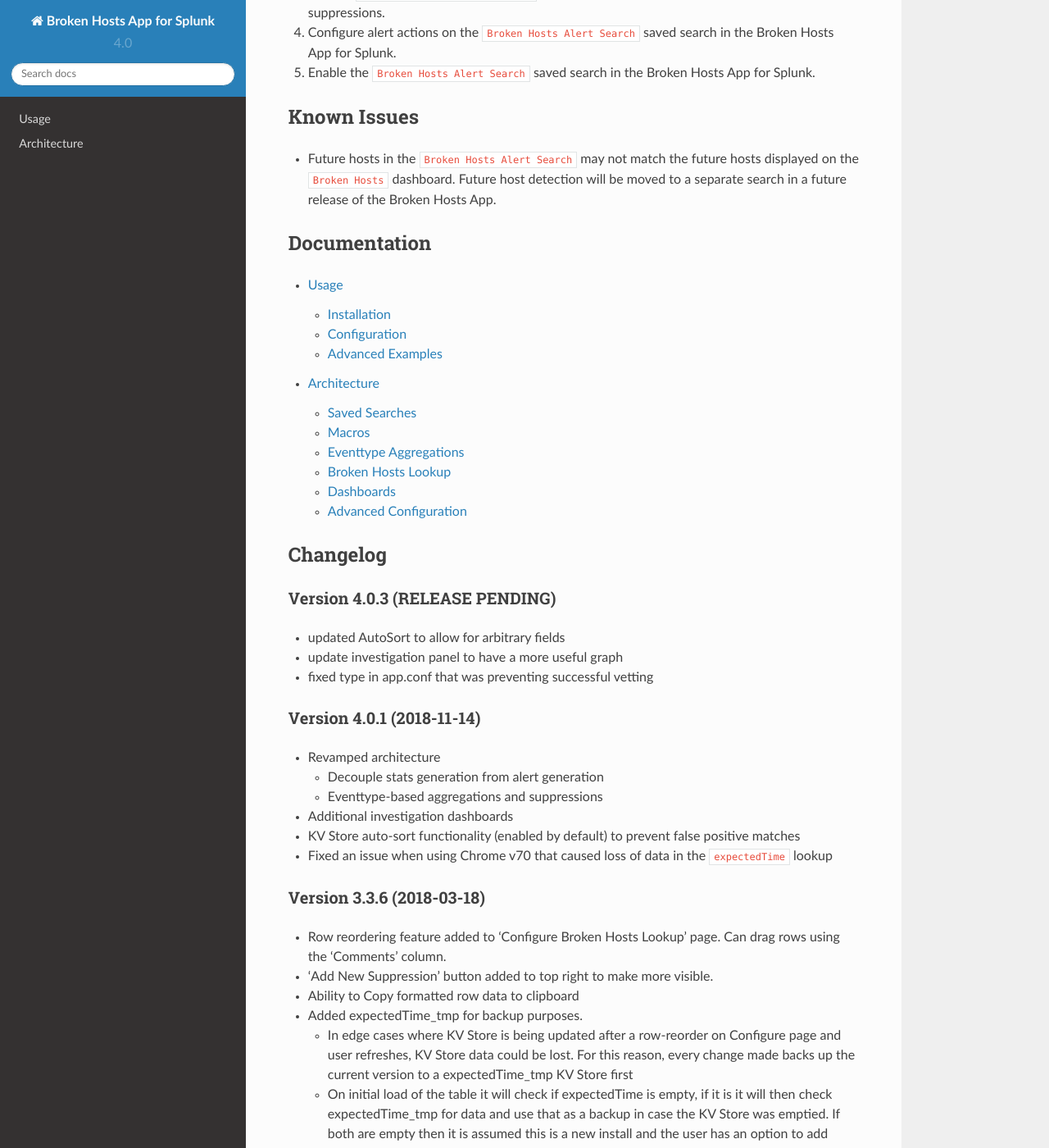
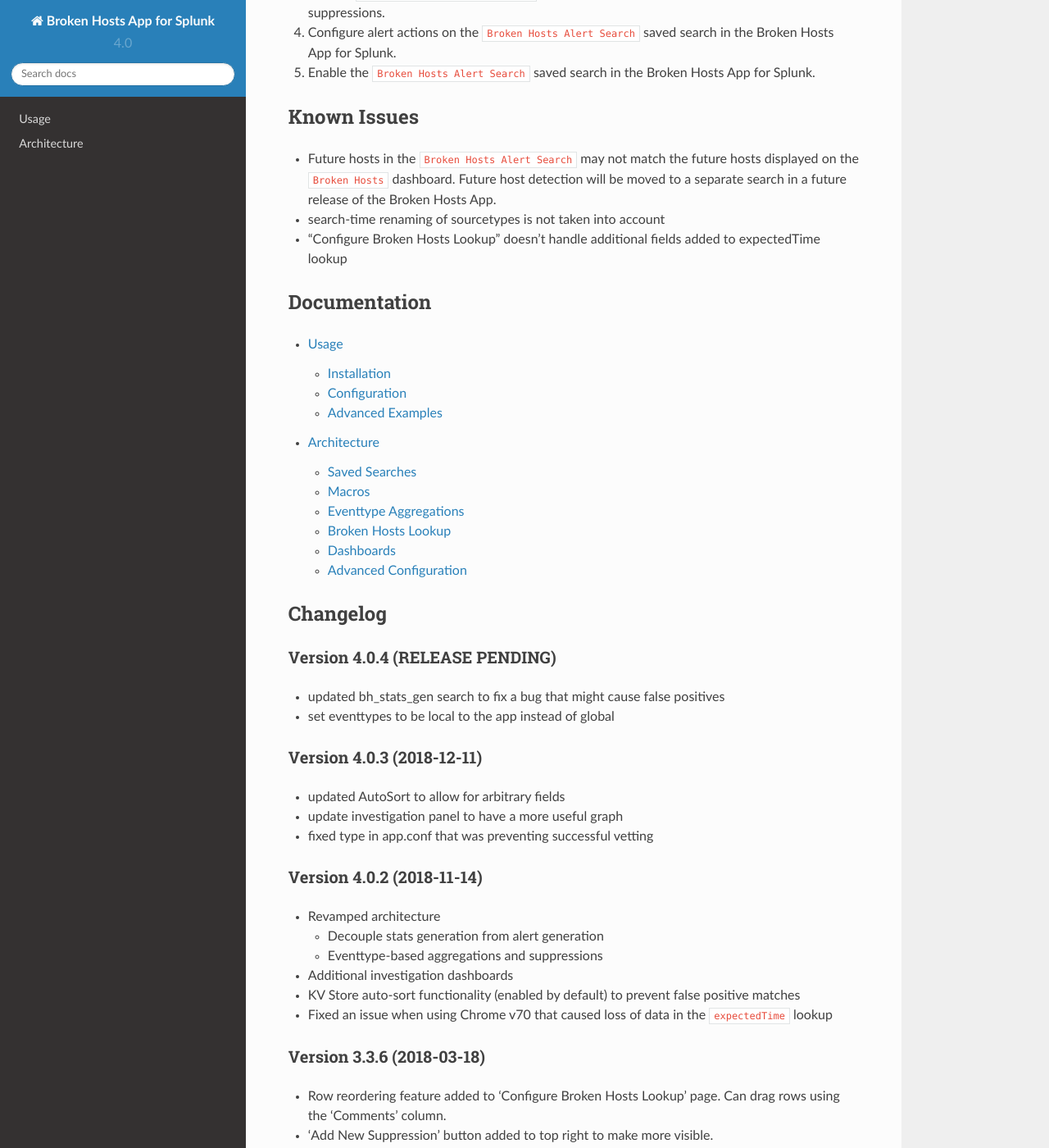
Before and after one commit to HurricaneLabs/brokenhosts, a Sphinx documentation site: the page built from docs/index.rst, in a window 1280 px wide and 1400 px high, scrolled down 918 px. Shown: the whole window at 82% size. Built offline with Sphinx 7.4.7 and the Read the Docs theme 2.0.0, drawn with Linux system fonts in a browser that asks for light colours.

Commit message:
4.0.4 - updated bh_stats_gen search to fix a bug that might cause false positives to close #41 and set eventtypes to local to close #43

```diff
--- a/docs/index.rst
+++ b/docs/index.rst
@@ -49,6 +49,8 @@ Known Issues
 - Future hosts in the ``Broken Hosts Alert Search`` may not match the future hosts displayed on the
   ``Broken Hosts`` dashboard. Future host detection will be moved to a separate search in a
   future release of the Broken Hosts App.
+- search-time renaming of sourcetypes is not taken into account
+- "Configure Broken Hosts Lookup" doesn't handle additional fields added to expectedTime lookup
 
 Documentation
 -------------
@@ -62,14 +64,20 @@ Documentation
 Changelog
 ---------
 
-Version 4.0.3 (RELEASE PENDING)
+Version 4.0.4 (RELEASE PENDING)
 ~~~~~~~~~~~~~~~~~~~~~~~~~~~~~~~
+
+- updated bh_stats_gen search to fix a bug that might cause false positives
+- set eventtypes to be local to the app instead of global
+
+Version 4.0.3 (2018-12-11)
+~~~~~~~~~~~~~~~~~~~~~~~~~~
 
 - updated AutoSort to allow for arbitrary fields
 - update investigation panel to have a more useful graph
 - fixed type in app.conf that was preventing successful vetting
 
-Version 4.0.1 (2018-11-14)
+Version 4.0.2 (2018-11-14)
 ~~~~~~~~~~~~~~~~~~~~~~~~~~
 
 - Revamped architecture
```
Also changed, not shown: 4 other files.
